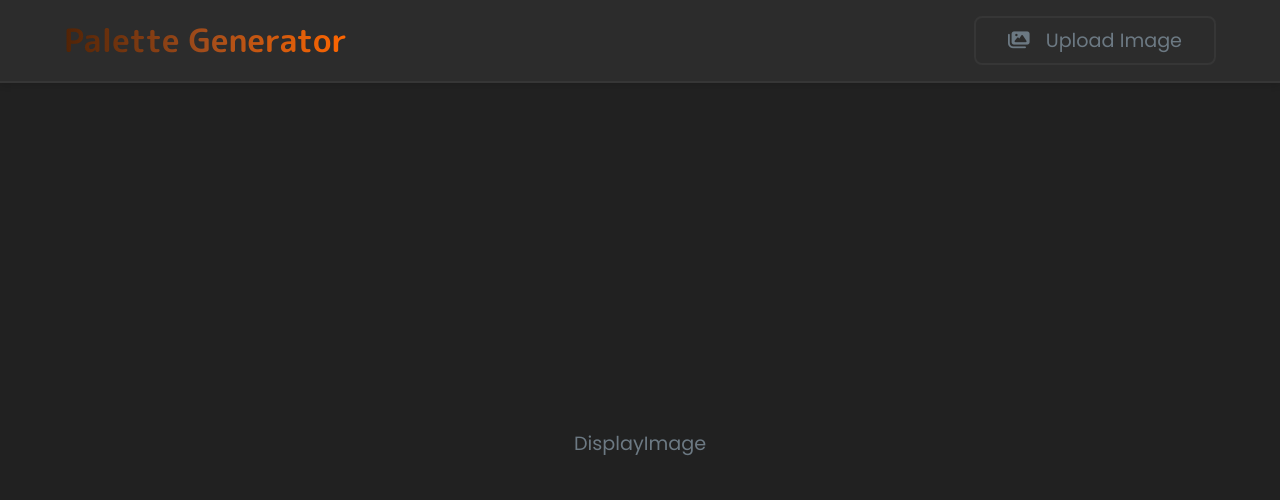
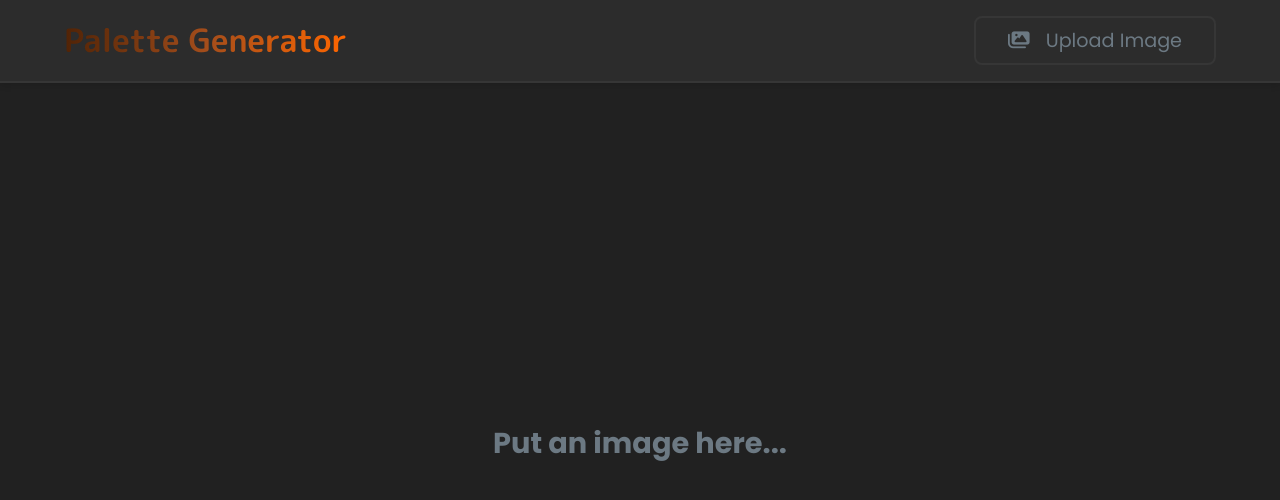
Before and after one commit to jburky15/color-palette, a Next.js app: page / in a window 1280 px wide. Shown: the top 500 px of the page. Built offline with nearby package versions, Linux system fonts and the light colour scheme.

Commit message:
Upload and display an image

```diff
--- a/src/components/DisplayImage.js
+++ b/src/components/DisplayImage.js
@@ -1,8 +1,14 @@
 import React from 'react'
+import Image from 'next/image'
+import styles from "../styles/Home.module.css"
 
-function DisplayImage() {
+function DisplayImage({ uploadedImage, colorPalette }) {
   return (
-    <div>DisplayImage</div>
+    <div className={styles.content}>
+        <div className='image'>
+            { uploadedImage ? <Image src={ uploadedImage } width={500} height={500} alt='uploaded' /> : <h2>Put an image here...</h2>}
+        </div>
+    </div>
   )
 }
 
--- a/src/pages/index.js
+++ b/src/pages/index.js
@@ -20,7 +20,8 @@ export default function Home() {
         const colorThief = new ColorThief()
         const colorPalette = colorThief.getPalette(img, 6)
 
-        console.log(colorPalette)
+        setUploadedImage(event.target.result)
+        setColorPalette(colorPalette)
       }
       img.src = event.target.result
     }
@@ -46,7 +47,10 @@ export default function Home() {
 
       </header>
       <main className={styles.main}>
-        <DisplayImage />
+        <DisplayImage
+          uploadedImage={uploadedImage}
+          colorPalette={colorPalette}
+        />
       </main>
     </>
   )
```
